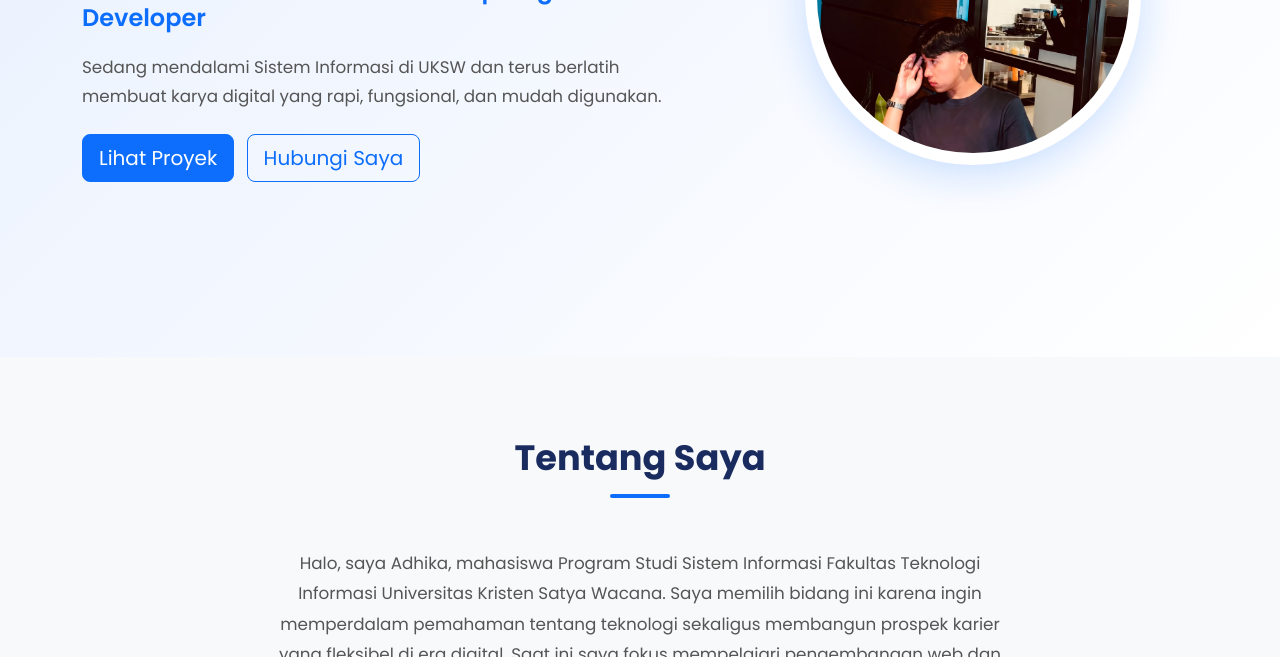
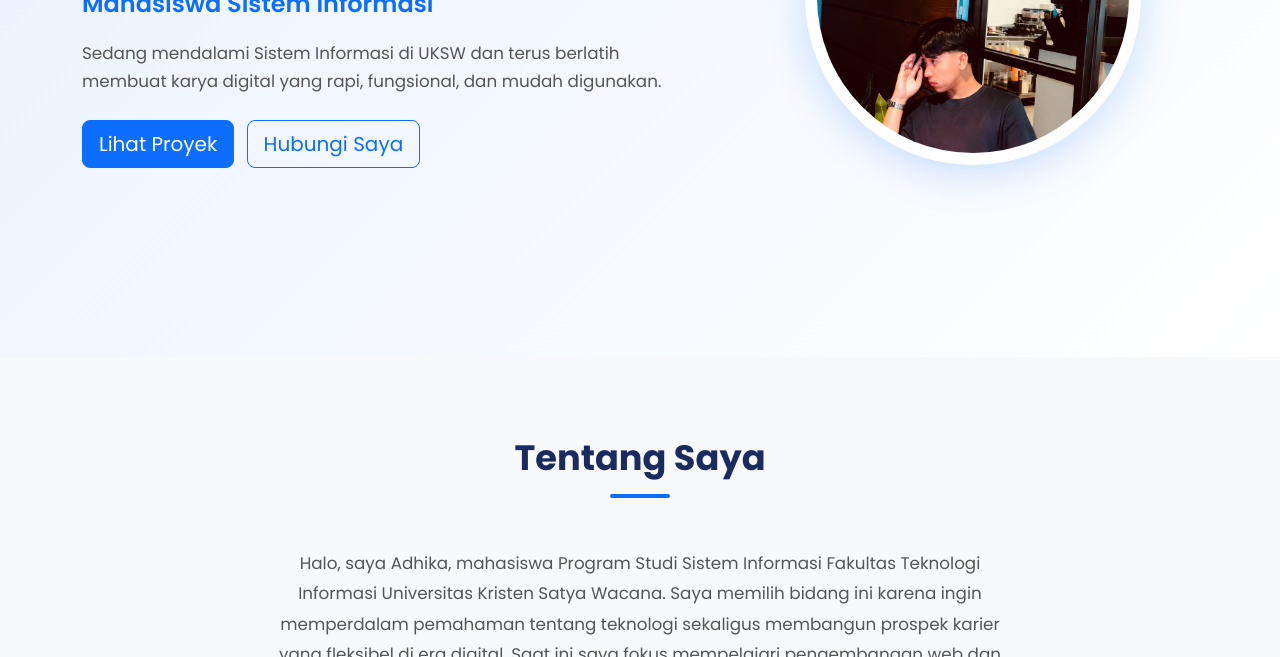
Before and after one commit to dikayogi009-coder/adhikaa, a plain HTML site: page index.html in a window 1280 px wide. Shown: the part 443-1100 px from the top of the page. Drawn offline with nearby package versions, Linux system fonts and the light colour scheme.

Commit message:
Update index.html

```diff
--- a/index.html
+++ b/index.html
@@ -45,7 +45,7 @@
                     <div class="col-lg-7 text-center text-lg-start order-2 order-lg-1">
                         <p class="hero-subtitle">Halo, saya</p>
                         <h1 class="hero-title">Adhika Chandra Prayogi Suprapto</h1>
-                        <h2 class="hero-role">Mahasiswa Sistem Informasi · Aspiring Web Developer</h2>
+                        <h2 class="hero-role">Mahasiswa Sistem Informasi</h2>
                         <p class="hero-desc">
                             Sedang mendalami Sistem Informasi di UKSW dan terus berlatih membuat karya digital yang rapi, fungsional, dan mudah digunakan.
                         </p>
```
